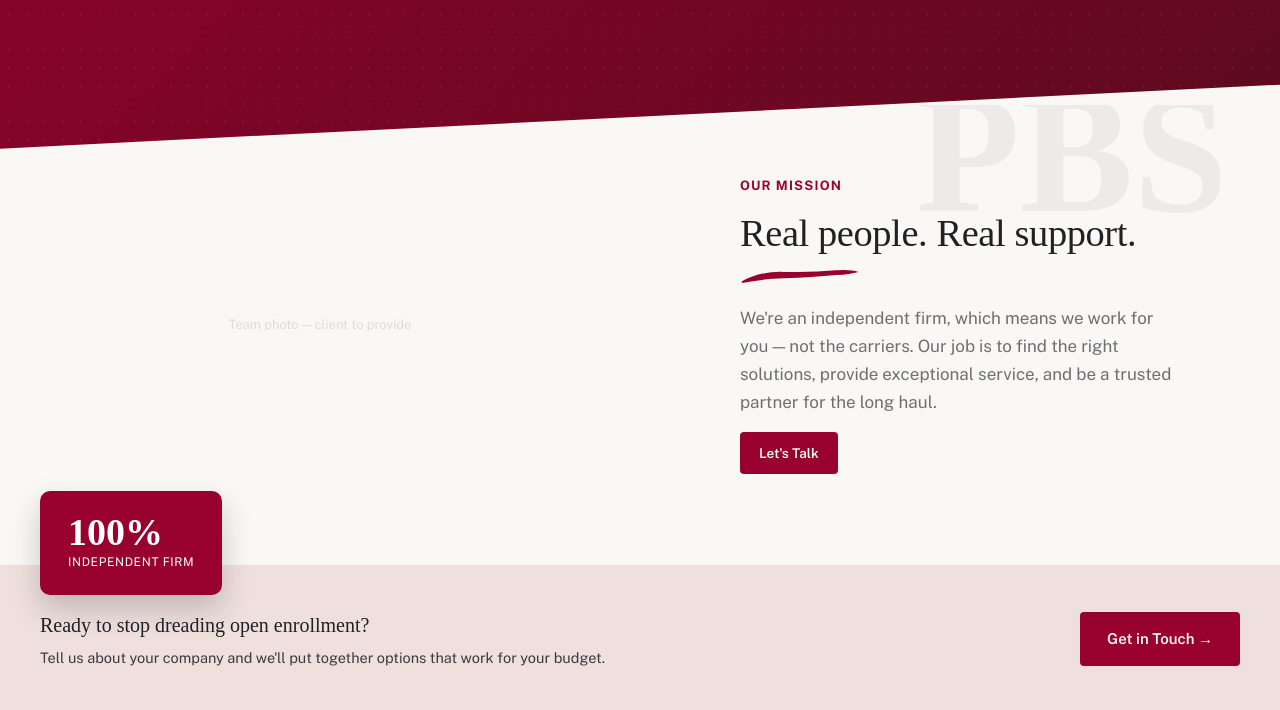
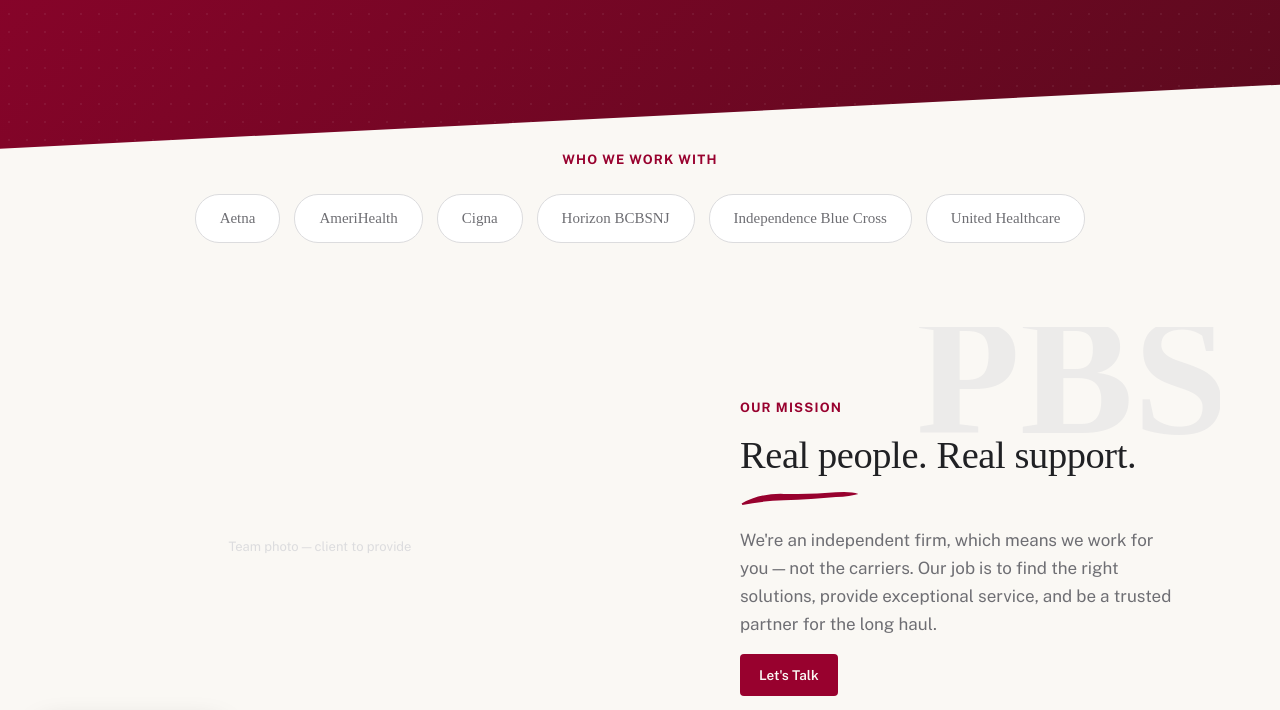
Before and after one commit to Mcart86/pbs-website, a plain HTML site: page index.html in a window 1280 px wide. Shown: the part 1924-2634 px from the top of the page. Drawn offline with nearby package versions, Linux system fonts and the light colour scheme; a web font is replaced by a local one.

Commit message:
Editorial tab: add verified 6-carrier trust strip between What We Do and Mission sections

```diff
--- a/index.html
+++ b/index.html
@@ -142,6 +142,11 @@
   #tab-editorial .brush-accent{display:block;width:120px;height:21px;margin:-6px 0 16px;}
   #tab-editorial .brush-accent-light{margin-top:8px;}
   #tab-editorial .mission h2{font-size:clamp(30px,3vw,40px);line-height:1.15;letter-spacing:-.01em;}
+
+  #tab-editorial .carrier-strip{background:var(--paper);padding:64px 0;}
+  #tab-editorial .carrier-row{display:flex;justify-content:center;flex-wrap:wrap;gap:14px;margin-top:24px;}
+  #tab-editorial .carrier-chip{font-family:'Frank Ruhl Libre',serif;font-size:15px;color:var(--stone);padding:11px 24px;border:1px solid var(--stone-light);border-radius:24px;background:#fff;transition:transform .2s ease,border-color .2s ease,color .2s ease;}
+  #tab-editorial .carrier-chip:hover{transform:translateY(-3px);border-color:var(--maroon);color:var(--maroon);}
 
   #tab-editorial .closing-cta{background:var(--rose);padding:44px 0;}
   #tab-editorial .closing-cta .flex{display:flex;align-items:center;justify-content:space-between;gap:24px;flex-wrap:wrap;}
@@ -407,6 +412,20 @@
           <h3>Extras</h3>
           <ul><li>Voluntary benefits</li><li>Worksite benefits</li><li>Employee technology</li><li>Claims handling</li></ul>
         </div>
+      </div>
+    </div>
+  </section>
+
+  <section class="carrier-strip">
+    <div class="container">
+      <p class="eyebrow" style="text-align:center;">Who We Work With</p>
+      <div class="carrier-row reveal">
+        <span class="carrier-chip">Aetna</span>
+        <span class="carrier-chip">AmeriHealth</span>
+        <span class="carrier-chip">Cigna</span>
+        <span class="carrier-chip">Horizon BCBSNJ</span>
+        <span class="carrier-chip">Independence Blue Cross</span>
+        <span class="carrier-chip">United Healthcare</span>
       </div>
     </div>
   </section>
```
